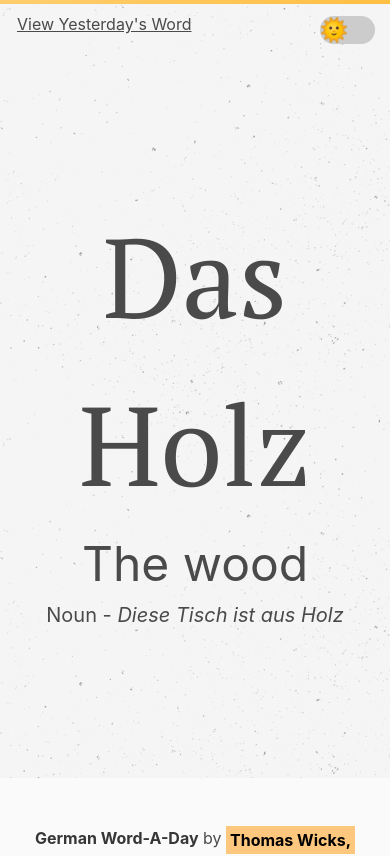
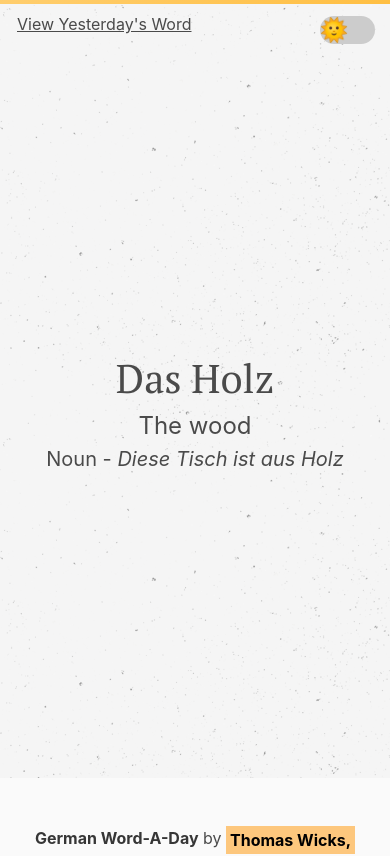
Before and after one commit to ThomasWicksWeb/German-Word-A-Day, a React (Create React App) app: page / in a window 390 px wide. Shown: the top 856 px of the page. Built offline with nearby package versions, Linux system fonts and the light colour scheme.

Commit message:
Added scss

```diff
--- a/src/App.js
+++ b/src/App.js
@@ -9,6 +9,7 @@ import './css/styles.scss';
 import './css/darkStyles.scss';
 
 const App = () => {
+
   // Setting components state
   const [showCurrentDay, setShowCurrentDay] = useState(true);
   const [DOTY, setDOTY] = useState(0); // Passed to both <ContentBody /> and used for "View Prev Day" button in <TopBar />
--- a/src/css/styles.scss
+++ b/src/css/styles.scss
@@ -107,3 +107,45 @@ button:focus {
     -webkit-transform: scaleX(1);
     transform: scaleX(1);
 }
+
+
+@media only screen and (max-width: 950px) {
+
+    h2 {
+        font-size: 6rem;
+    }
+
+    h3 {
+        font-size: 2.5rem;
+    }
+}
+
+@media only screen and (max-width: 750px) {
+
+    h2 {
+        font-size: 4rem;
+    }
+
+    h3 {
+        font-size: 2.25rem;
+    }
+
+    p {
+        font-size: 10rem;
+    }
+}
+
+@media only screen and (max-width: 550px) {
+
+    h2 {
+        font-size: 2.5rem;
+    }
+
+    h3 {
+        font-size: 1.5rem;
+    }
+
+    p {
+        font-size: .5rem;
+    }
+}
```
